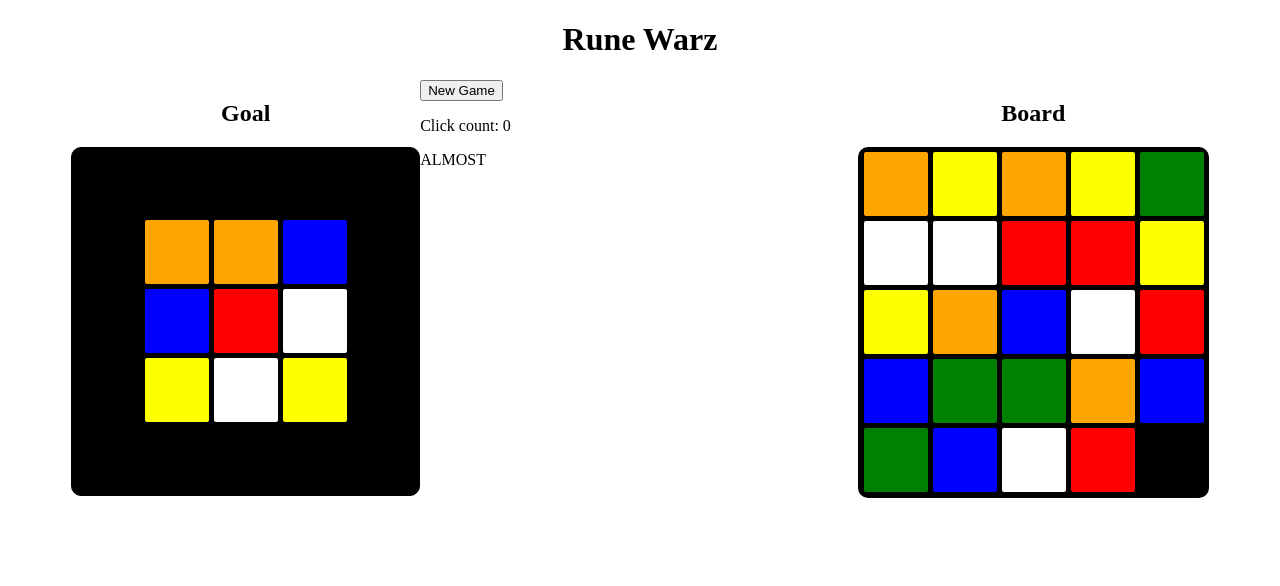
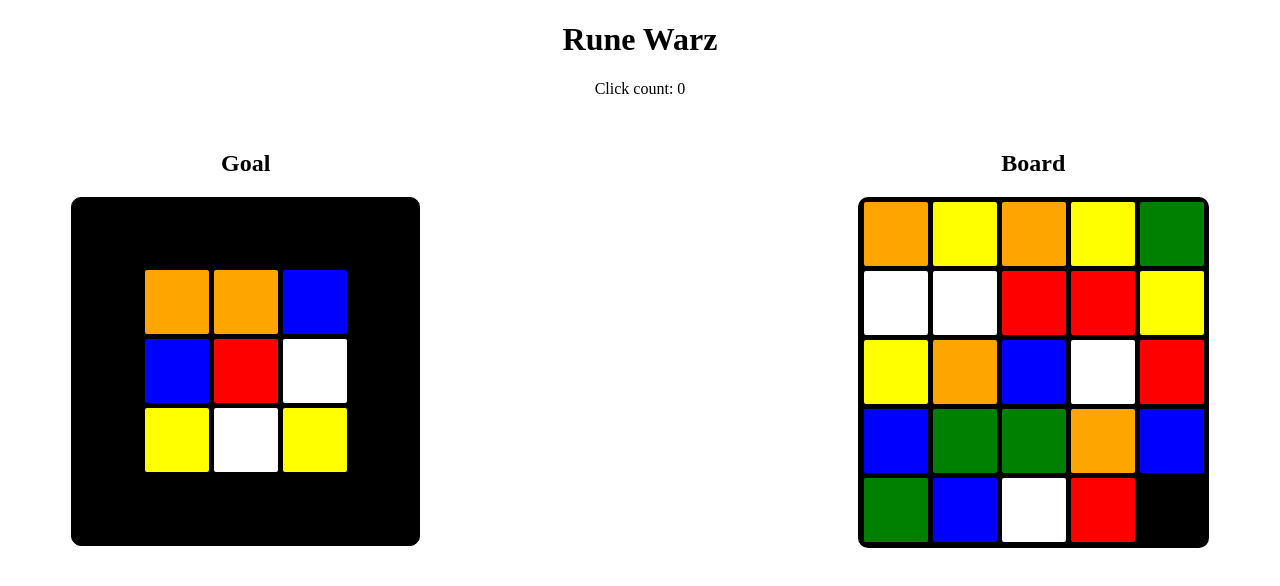
Before and after one commit to kyuf/runewarz, a React (Create React App) app: page / in a window 1280 px wide. Shown: the top 586 px of the page. Built offline with nearby package versions, Linux system fonts and the light colour scheme; the HTML template or start-up script is replaced by a standard one.

Commit message:
created status component

```diff
--- a/src/App.css
+++ b/src/App.css
@@ -73,7 +73,9 @@ h1, h2 {
   background: black;
 }
 
-/* ACTIVE SPACE */
-/*.active-space {
-  border-width: 5px;
-}*/
+/* STATUS */
+.status {
+  text-align: center;
+  height: 50px;
+  padding: 0;
+}
--- a/src/App.js
+++ b/src/App.js
@@ -115,6 +115,10 @@ class Game extends Component {
   render() {
     return (
       <div>
+        <Status
+          handleNewGame={this.handleNewGame}
+          clickCount={this.state.clickCount}
+          hasWon={this.state.hasWon} />
         <div className="left">
           <Goal goal={this.state.goal} />
         </div>
@@ -124,9 +128,6 @@ class Game extends Component {
             hasWon={this.state.hasWon}
             handleSpaceClick={this.handleSpaceClick} />
         </div>
-        <button onClick={this.handleNewGame}>New Game</button>
-        <p>Click count: {this.state.clickCount}</p>
-        <p>{this.state.hasWon ? 'WIN' : 'ALMOST'}</p>
       </div>
     )
   }
@@ -234,4 +235,20 @@ function Space(props) {
   );
 }
 
+function Status(props) {
+  return (
+    <div className="status">
+      <p>Click count: {props.clickCount}</p>
+      {props.hasWon &&
+        (
+          <div>
+            <p>YOU WIN!!</p>
+            <button onClick={props.handleNewGame}>New Game</button>
+          </div>
+        )
+      }
+    </div>
+  )
+}
+
 export default App;
```
